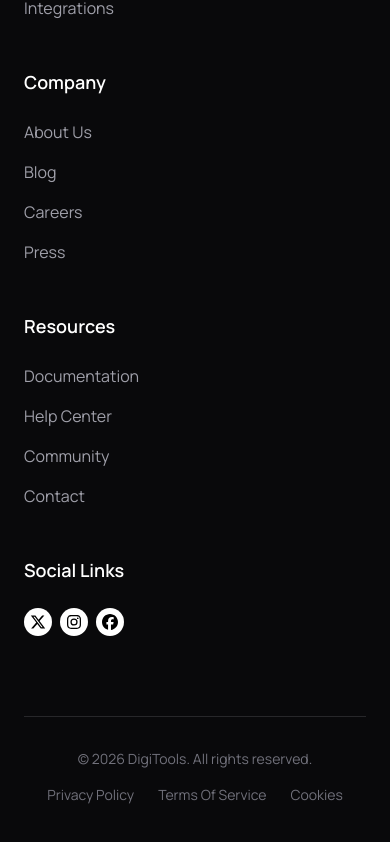
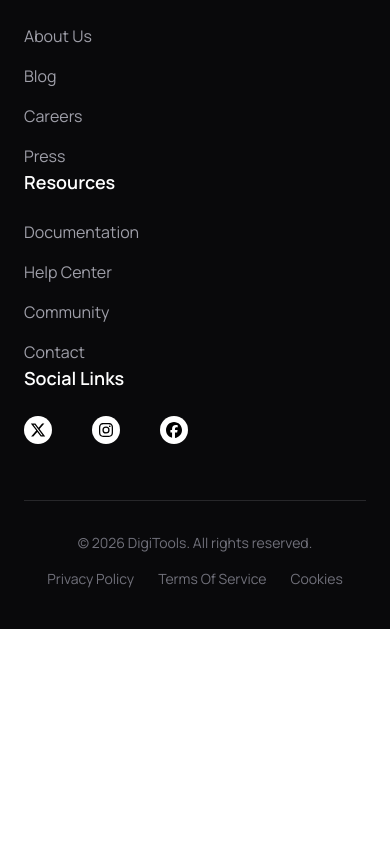
Before and after one commit to pritam-b-dev/DigiTools, a React (Vite) app: page / in a window 390 px wide. Shown: the part 9115-9957 px from the top of the page. After the commit the page ends 9744 px from the top, so only its background shows below. Built offline with nearby package versions, Linux system fonts and the light colour scheme.

Commit message:
footer responsive for md+

```diff
--- a/src/Components/Footer.jsx
+++ b/src/Components/Footer.jsx
@@ -10,10 +10,10 @@ const Footer = () => {
   return (
     <footer className=" bg-zinc-950 border-t border-red-900/50 pt-16 pb-10">
       <div className="max-w-6xl mx-auto px-6">
-        <div className="grid grid-cols-1 md:grid-cols-12 gap-12">
+        <div className="grid md:grid-cols-3 lg:grid-cols-12 md:gap-8 lg:gap-12 lg:justify-items-start">
           {/* Logo & Description */}
-          <div className="md:col-span-4">
-            <h2 className="text-3xl font-bold pb-5 tracking-tighter text-white">
+          <div className="md:col-span-3 lg:col-span-4">
+            <h2 className=" text-3xl font-bold pb-5 tracking-tighter text-white">
               DigiTools
             </h2>
 
@@ -32,7 +32,7 @@ const Footer = () => {
           </div>
 
           {/* Quick Links */}
-          <div className="md:col-span-2">
+          <div className="md:col-span-1 lg:col-span-2">
             <h3 className="text-white font-semibold mb-6 text-lg">Product</h3>
             <ul className="space-y-4 text-zinc-400 ">
               <li>
@@ -58,7 +58,7 @@ const Footer = () => {
             </ul>
           </div>
 
-          <div className="md:col-span-2">
+          <div className="md:col-span-1 lg:col-span-2">
             <h3 className="text-white font-semibold mb-6 text-lg">Company</h3>
             <ul className="space-y-4 text-zinc-400">
               <li>
@@ -84,7 +84,7 @@ const Footer = () => {
             </ul>
           </div>
 
-          <div className="md:col-span-2">
+          <div className="md:col-span-1 lg:col-span-2">
             <h3 className="text-white font-semibold mb-6 text-lg">Resources</h3>
             <ul className="space-y-4 text-zinc-400">
               <li>
@@ -110,11 +110,11 @@ const Footer = () => {
             </ul>
           </div>
 
-          <div className="md:col-span-2">
+          <div className="md:col-span-1 lg:col-span-2">
             <h3 className="text-white font-semibold mb-6 text-lg">
               Social Links
             </h3>
-            <ul className="space-y-4 text-zinc-400 flex gap-2">
+            <ul className="space-y-4 text-zinc-400 flex gap-10">
               <li className="bg-white rounded-full w-7 h-7 flex justify-center items-center">
                 <a href="#" className="">
                   <FontAwesomeIcon icon={faXTwitter} className="text-black" />
@@ -135,7 +135,7 @@ const Footer = () => {
         </div>
 
         {/* Bottom Bar */}
-        <div className="mt-16 pt-8 border-t border-zinc-800 flex flex-col md:flex-row items-center justify-between gap-4 text-sm text-zinc-500">
+        <div className="mt-10 pt-8 border-t border-zinc-800 flex flex-col md:flex-row items-center justify-between gap-4 text-sm text-zinc-500">
           <div>
             © {new Date().getFullYear()} DigiTools. All rights reserved.
           </div>
```
